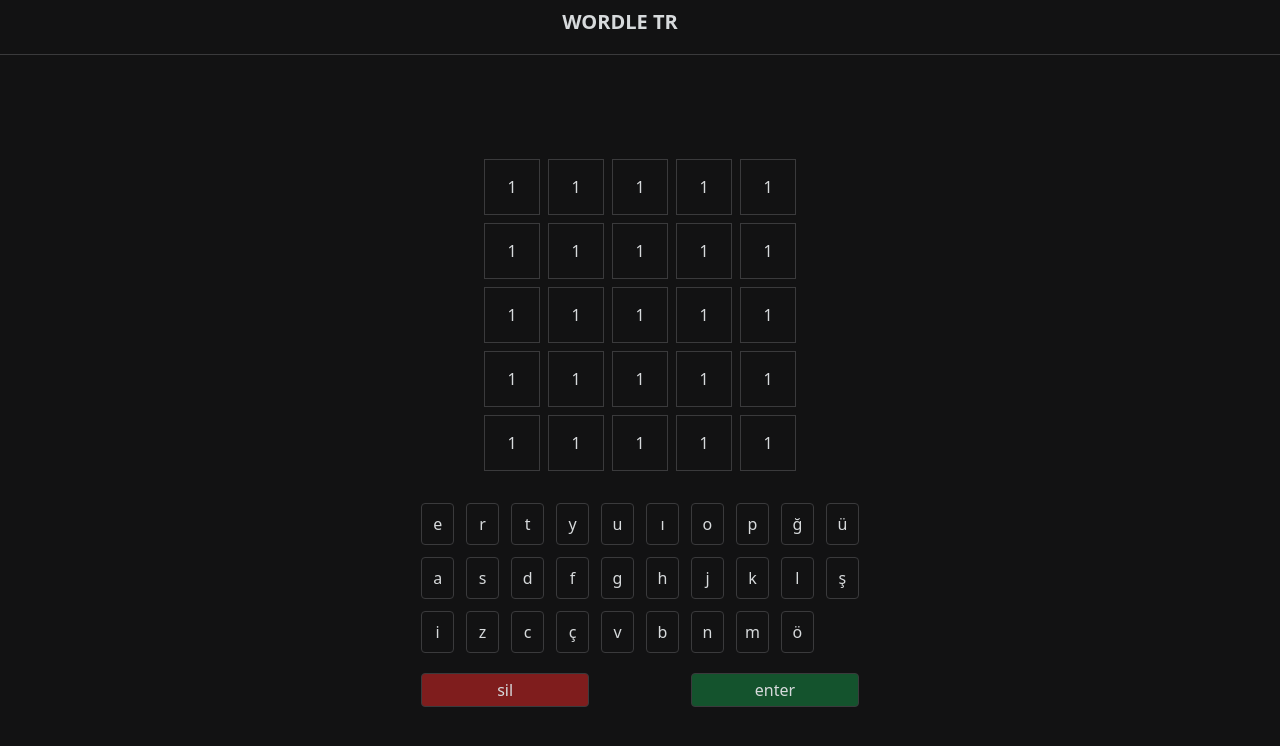
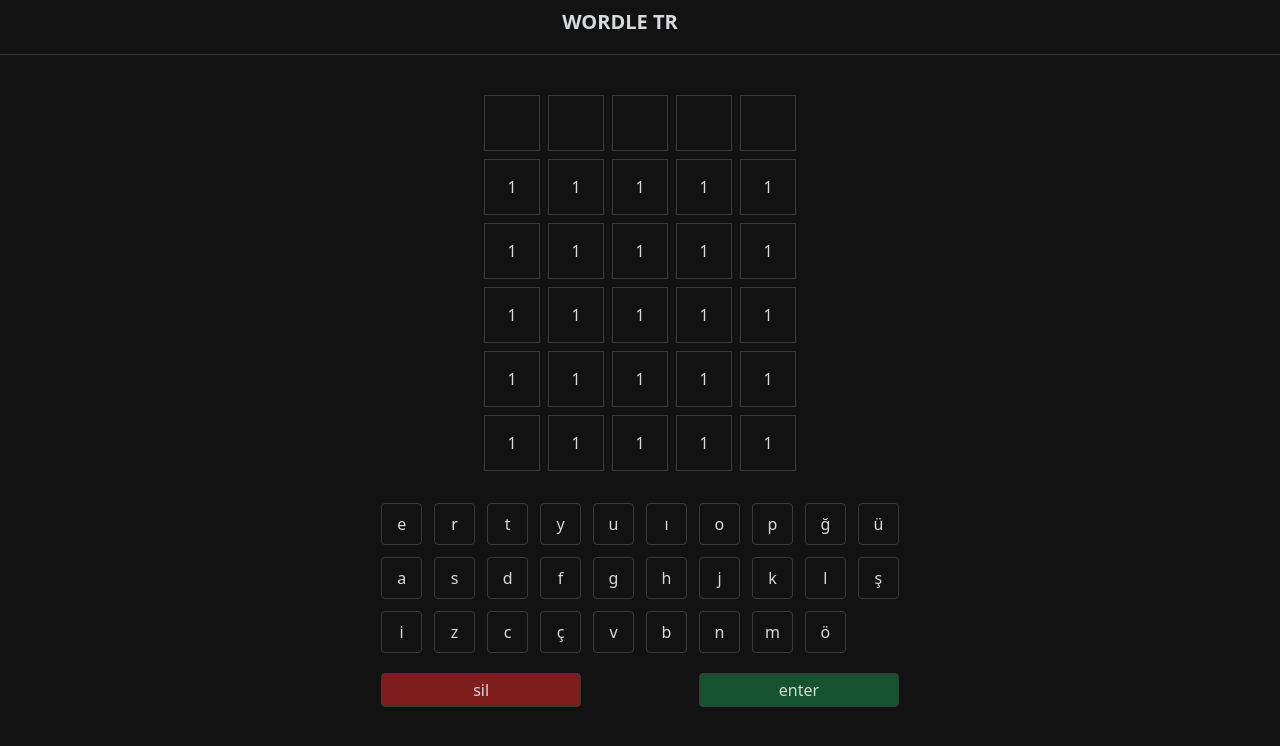
Before and after one commit to ramazanfb61/wordle_clone, a Vue app: page / in a window 1280 px wide. Shown: the top 746 px of the page. Built offline with nearby package versions, Linux system fonts and the light colour scheme; some icons are missing.

Commit message:
struggle continue

```diff
--- a/src/App.vue
+++ b/src/App.vue
@@ -1,22 +1,11 @@
 <script setup>
-import { mdiAbacus } from '@mdi/js';
-import { ref } from "vue"
-
 import Header from "./components/Header.vue"
-import Board from './components/Board.vue';
-import Keyboard from "./components/Keyboard.vue"
-
-
-const word = ref([])
-const words = ref([])
-const tryCounter = ref(0)
-
+import Game from "./components/Game.vue";
 </script>
 
 <template>
   <Header></Header>
-  <Board    :word="word" :words="words" :tryCounter="tryCounter" />
-  <Keyboard :word="word" :words="words" :tryCounter="tryCounter" />
+  <Game />
 </template>
 
 <style scoped>
--- a/src/components/Board.vue
+++ /dev/null
@@ -1,61 +0,0 @@
-<template>
-  <main class="flex justify-center mt-5 sm:mt-10">
-    <div class="grid grid-rows-6 gap-y-2 ">
-      <h1 class="grid grid-cols-5 gap-x-2">
-        <template v-if="props.tryCounter === 1" class="boardItem">
-          <div v-for="a in 5">
-            {{ props.word[a] }}
-          </div>
-        </template>
-      </h1>
-      <h1 class="grid grid-cols-5 gap-x-2">
-        <div class="boardItem">1</div>
-        <div class="boardItem">1</div>
-        <div class="boardItem">1</div>
-        <div class="boardItem">1</div>
-        <div class="boardItem">1</div>
-      </h1>
-      <h1 class="grid grid-cols-5 gap-x-2">
-        <div class="boardItem">1</div>
-        <div class="boardItem">1</div>
-        <div class="boardItem">1</div>
-        <div class="boardItem">1</div>
-        <div class="boardItem">1</div>
-      </h1>
-      <h1 class="grid grid-cols-5 gap-x-2">
-        <div class="boardItem">1</div>
-        <div class="boardItem">1</div>
-        <div class="boardItem">1</div>
-        <div class="boardItem">1</div>
-        <div class="boardItem">1</div>
-      </h1>
-      <h1 class="grid grid-cols-5 gap-x-2">
-        <div class="boardItem">1</div>
-        <div class="boardItem">1</div>
-        <div class="boardItem">1</div>
-        <div class="boardItem">1</div>
-        <div class="boardItem">1</div>
-      </h1>
-      <h1 class="grid grid-cols-5 gap-x-2">
-        <div class="boardItem">1</div>
-        <div class="boardItem">1</div>
-        <div class="boardItem">1</div>
-        <div class="boardItem">1</div>
-        <div class="boardItem">1</div>
-      </h1>
-    </div>
-  </main>
-</template>
-
-
-<script setup>
-import { onMounted, watch } from 'vue';
-
-const props = defineProps(
-  {
-    words: Array,
-    word: Array,
-    tryCounter: Number
-  }
-)
-</script>
--- a/src/components/Game.vue
+++ b/src/components/Game.vue
@@ -0,0 +1,105 @@
+<script setup>
+import { ref, onMounted, watch } from "vue"
+
+const keyboard = ["e", "r", "t", "y", "u", "ı", "o", "p", "ğ", "ü", "a", "s", "d", "f", "g", "h", "j", "k", "l", "ş", "i", "z", "c", "ç", "v", "b", "n", "m", "ö"]
+
+const word = ref([])
+const words = ref([])
+const placeHolder = ref(" ")
+const tryCounter = ref(0)
+
+onMounted(() => {
+  console.log(word.value,words);
+})
+
+function deleteLetter() {
+  word.value.pop()
+}
+function addLetter(letter) {
+  if (word.value.length < 5) {
+    console.log(letter);
+    word.value.push(letter)
+    console.log(word.value);
+  }
+}
+
+function enterWord() {
+  if (word.value.length === 5) {
+    words.value.push(word.value)
+    console.log("burası word", word.value);
+    word.value = [];
+    tryCounter.value++
+    console.log("burası words", words.value);
+
+
+  }
+}
+
+function checkLetter(a) {
+  if (a) {
+    return a
+  } else {
+    return ' '
+  }
+}
+</script>
+
+<template>
+  <main class="flex justify-center lg:mt-10 md:mt-8 mt-4 ">
+    <div class="grid grid-rows-6 gap-y-2 ">
+      <h1 class="grid grid-cols-5 gap-x-2">
+        <div v-if="words[0]" v-for="a in words[0]" class="boardItem">{{ a }}</div>
+        <div v-else-if="word.length > 0" v-for="a in word" class="boardItem">{{ a }}</div>
+        <div v-else v-for="a in 5" class="boardItem">{{ placeHolder }}</div>
+      </h1>
+      <h1 class="grid grid-cols-5 gap-x-2">
+        <div class="boardItem">1</div>
+        <div class="boardItem">1</div>
+        <div class="boardItem">1</div>
+        <div class="boardItem">1</div>
+        <div class="boardItem">1</div>
+      </h1>
+      <h1 class="grid grid-cols-5 gap-x-2">
+        <div class="boardItem">1</div>
+        <div class="boardItem">1</div>
+        <div class="boardItem">1</div>
+        <div class="boardItem">1</div>
+        <div class="boardItem">1</div>
+      </h1>
+      <h1 class="grid grid-cols-5 gap-x-2">
+        <div class="boardItem">1</div>
+        <div class="boardItem">1</div>
+        <div class="boardItem">1</div>
+        <div class="boardItem">1</div>
+        <div class="boardItem">1</div>
+      </h1>
+      <h1 class="grid grid-cols-5 gap-x-2">
+        <div class="boardItem">1</div>
+        <div class="boardItem">1</div>
+        <div class="boardItem">1</div>
+        <div class="boardItem">1</div>
+        <div class="boardItem">1</div>
+      </h1>
+      <h1 class="grid grid-cols-5 gap-x-2">
+        <div class="boardItem">1</div>
+        <div class="boardItem">1</div>
+        <div class="boardItem">1</div>
+        <div class="boardItem">1</div>
+        <div class="boardItem">1</div>
+      </h1>
+    </div>
+  </main>
+
+  <div class="flex justify-center mt-8 mb-8">
+    <div class="grid grid-cols-10 gap-x-1 gap-y-2 lg:gap-x-3 lg:gap-y-3">
+      <button @click="addLetter(letter)" value="letter" v-for="letter in keyboard"
+        class="border border-primary flex justify-center items-center py-2 px-3 rounded delEnter">
+        {{ letter }}
+      </button>
+      <button @click="deleteLetter" class="col-span-4 border p-1 rounded bg-red-900 border-primary mt-2">sil</button>
+      <div></div>
+      <div></div>
+      <button @click="enterWord" class="col-span-4 border p-1 rounded bg-green-900 border-primary mt-2">enter</button>
+    </div>
+  </div>
+</template>
--- a/src/components/Keyboard.vue
+++ /dev/null
@@ -1,50 +0,0 @@
-<script setup>
-import { ref, onMounted,watch } from "vue"
-import Board from "./Board.vue"
-
-const keyboard = ["e", "r", "t", "y", "u", "ı", "o", "p", "ğ", "ü", "a", "s", "d", "f", "g", "h", "j", "k", "l", "ş", "i", "z", "c", "ç","v", "b", "n", "m", "ö"]
-
-const props = defineProps(
-  {
-    word : Array,
-    words : Array,
-    tryCounter:Number
-  }
-);
-
-const wordTryCount = ref(0);
-
-function deleteLetter(){
-  props.word.pop()
-}
-function addLetter(letter){
-  console.log(letter);
-  props.word.push(letter)
-  console.log(props.word);
-}
-
-function enterWord(){
-  if(props.word.length === 5){
-    props.words.push(props.word)
-    props.word = [];
-    props.tryCounter++
-    console.log("burası",props.words);
-    console.log("burası word",props.word);
-
-  }
-}
-</script>
-
-<template>
-  <div class="flex justify-center mt-8 mb-8">
-    <div class="grid grid-cols-10 gap-x-3 gap-y-3">
-      <button @click="addLetter(letter)" value="letter" v-for="letter in keyboard" class="border border-primary flex justify-center items-center p-2 rounded delEnter">
-        {{ letter }}
-      </button>
-        <button @click="deleteLetter" class="col-span-4 border p-1 rounded bg-red-900 border-primary mt-2">sil</button>
-        <div></div>
-        <div></div>
-        <button @click="enterWord" class="col-span-4 border p-1 rounded bg-green-900 border-primary mt-2">enter</button>
-    </div>
-  </div>
-</template>
--- a/src/style.css
+++ b/src/style.css
@@ -11,6 +11,6 @@
 
 @layer components {
   .boardItem{
-    @apply border border-primary justify-center w-14 h-14 flex items-center
+    @apply border border-primary justify-center md:w-14 md:h-14 flex items-center w-12 h-12
   }
 }
```
